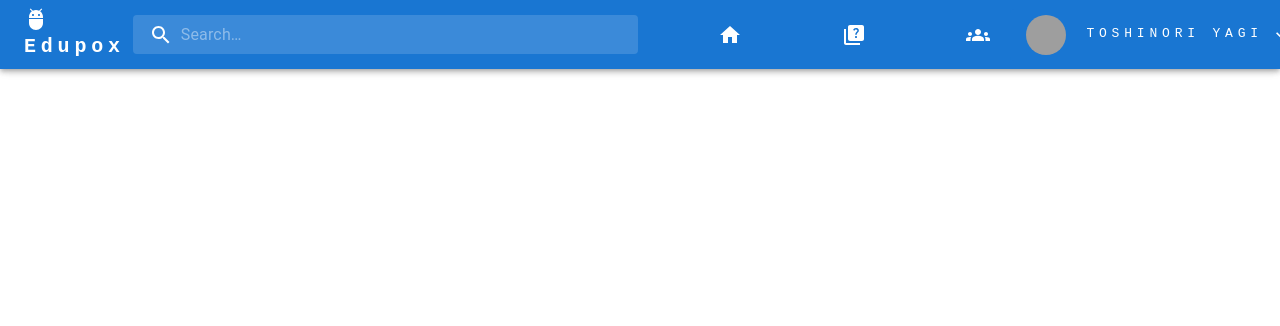
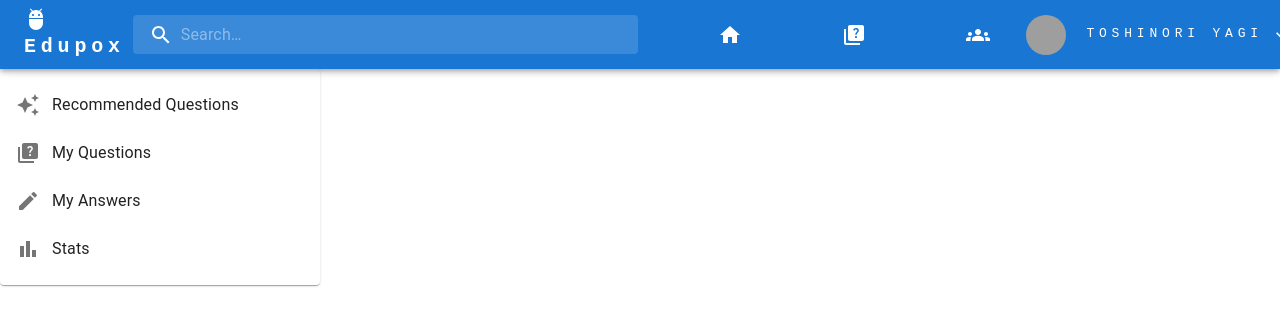
Before and after one commit to year-3-sem-1-projects/spm-frontend, a React (Create React App) app: page /question in a window 1280 px wide. Shown: the top 326 px of the page. Built offline with nearby package versions, Linux system fonts and the light colour scheme; grey boxes are pictures that could not be loaded.

Commit message:
Side navigation component added

```diff
--- a/src/App.js
+++ b/src/App.js
@@ -9,7 +9,7 @@ const App = () => {
   return (
     <Routes>
       <Route path="/" element={<Home />} />
-      <Route path="/question" element={<Question />} />
+      <Route path="/question/*" element={<Question />} />
       <Route path="/circle" element={<Circle />} />
       <Route path="/profile" element={<User />} />
     </Routes>
--- /dev/null
+++ b/src/components/SideNavigation/SideNavigation.jsx
@@ -0,0 +1,31 @@
+import * as React from 'react';
+import Paper from '@mui/material/Paper';
+import MenuList from '@mui/material/MenuList';
+import MenuItem from '@mui/material/MenuItem';
+import ListItemText from '@mui/material/ListItemText';
+import ListItemIcon from '@mui/material/ListItemIcon';
+import { Link } from 'react-router-dom';
+
+export default function IconMenu({menuItems}) {
+
+  const displayMenuItems = menuItems.map((item, index) =>
+    <Link to={item.link}>
+      <MenuItem
+        key={index}
+        sx={{ padding: '0.5rem 1rem', margin: '0.5rem 0', borderRadius: '0.5rem'}}
+      >
+        <ListItemIcon>
+          {item.icon}
+        </ListItemIcon>
+        <ListItemText primary={item.name} />
+      </MenuItem>
+    </Link>
+  )
+  return (
+    <Paper sx={{ width: 320, maxWidth: '100%' }}>
+      <MenuList>
+        {displayMenuItems}
+      </MenuList>
+    </Paper>
+  );
+}
--- a/src/pages/Question/index.js
+++ b/src/pages/Question/index.js
@@ -1,10 +1,47 @@
 import React from 'react'
+//import { Route, Routes } from 'react-router-dom'
 import Navbar from '../../components/Navbar/Navbar'
+import SideNavigation from '../../components/SideNavigation/SideNavigation.jsx'
+import QuizIcon from '@mui/icons-material/Quiz';
+import AutoAwesomeIcon from '@mui/icons-material/AutoAwesome';
+import CreateIcon from '@mui/icons-material/Create';
+import BarChartIcon from '@mui/icons-material/BarChart';
 
 const index = () => {
+
+  const items = [
+    {
+      name: 'Recommended Questions',
+      icon: <AutoAwesomeIcon />,
+      link: 'recommended'
+    },
+    {
+      name: 'My Questions',
+      icon: <QuizIcon />,
+      link: 'my'
+    },
+    {
+      name: 'My Answers',
+      icon: <CreateIcon />,
+      link: 'answers'
+    },
+    {
+      name: 'Stats',
+      icon: <BarChartIcon />,
+      link: 'stats'
+    }
+  ]
+
   return (
     <div>
       <Navbar />
+      <SideNavigation menuItems={items}/>
+      {/* <Routes>
+        <Route path="/question/recommended" element={<RecommendedQuestions />} />
+        <Route path="/question/my" element={<MyQuestions />} />
+        <Route path="/question/answers" element={<MyAnswers />} />
+        <Route path="/question/stats" element={<Stats />} />
+      </Routes> */}
     </div>
   )
 }
```
